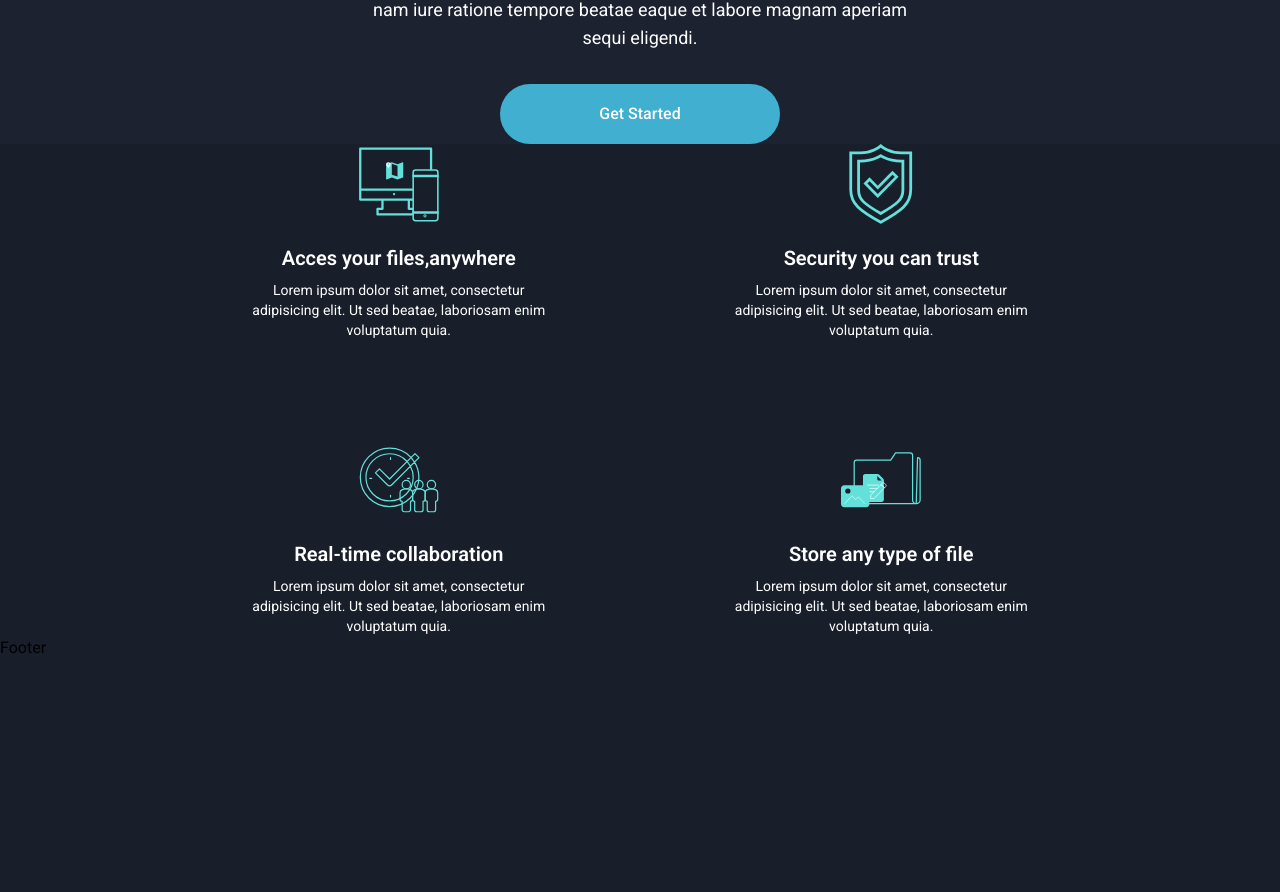
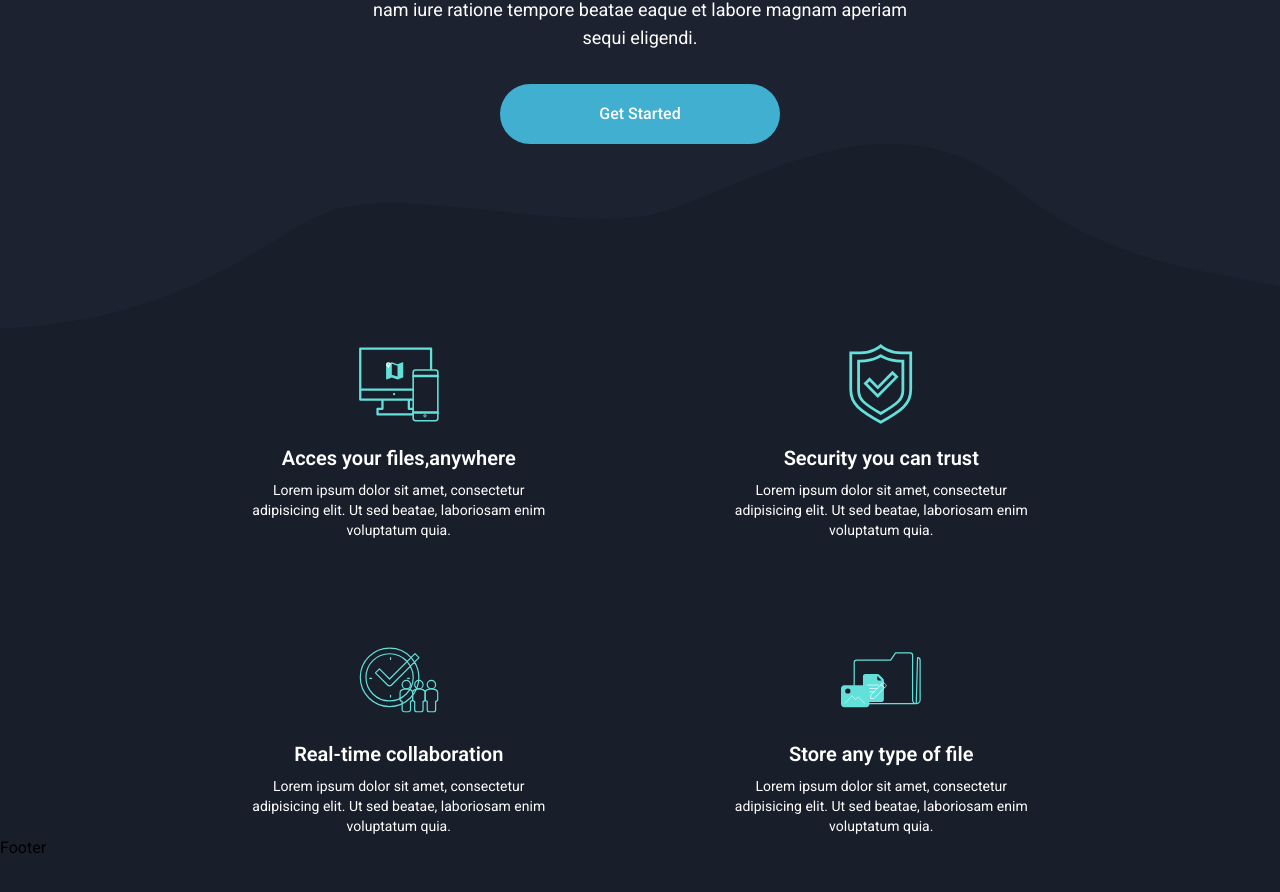
Before and after one commit to omar3060/landing-tailwind, a React (Vite) app: page / in a window 1280 px wide. Shown: the part 951-1843 px from the top of the page. Built offline with nearby package versions, Linux system fonts and the light colour scheme.

Commit message:
adding svg curvy image seperator between Header and Landing components

```diff
--- a/src/components/Landing.jsx
+++ b/src/components/Landing.jsx
@@ -28,7 +28,13 @@ const Landing = () => {
           <a href="/" className="btn w-[280px] h-[60px] rounded-[30px] element-center text-white font-medium">Get Started</a>
         </div>
       </div>
-
+      <div className="w-full h-[200px]">
+      <picture>
+        <source srcSet="/src/assets/images/bg-curvy-desktop.svg" media="(min-width: 1024px)"/>
+        <source srcSet="/src/assets/images/bg-curvy-mobile.svg" media="(min-width: 768px)"/>
+        <img src="/src/assets/images/bg-curvy-mobile.svg" alt="curvy-desktop" className="w-full h-full"/>
+      </picture>
+      </div>
     </section>
   );
 };
```
